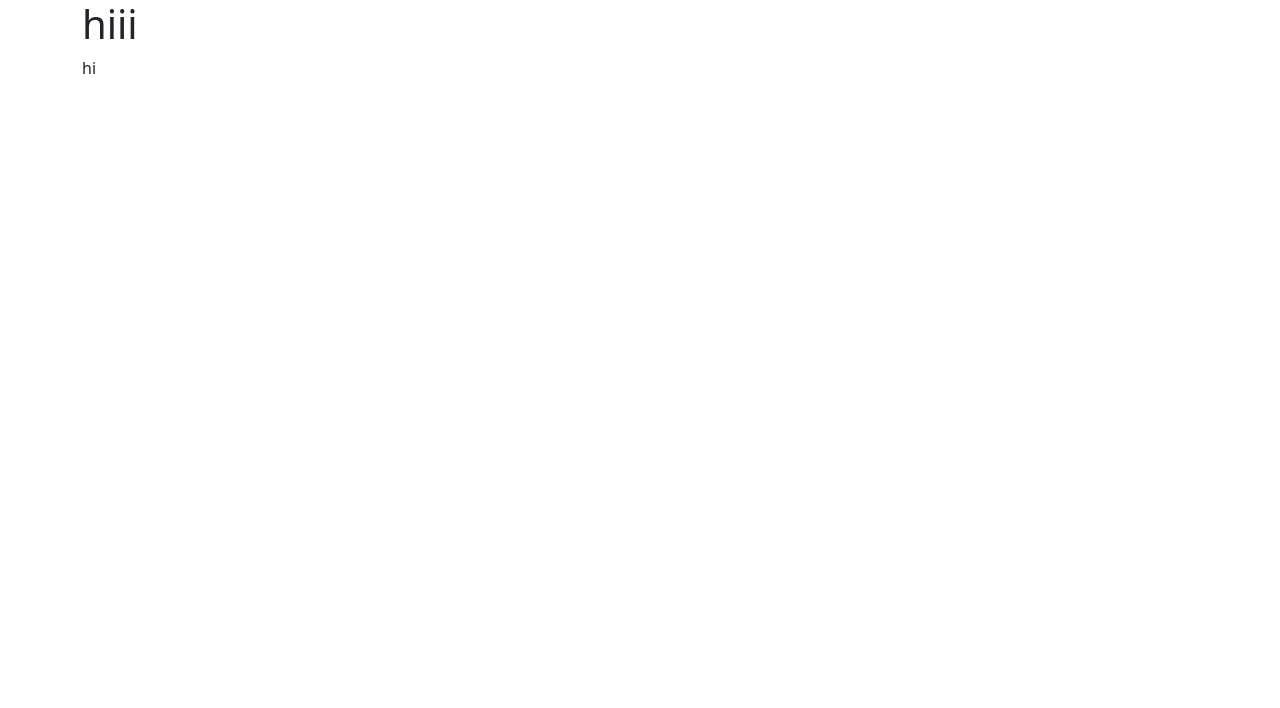
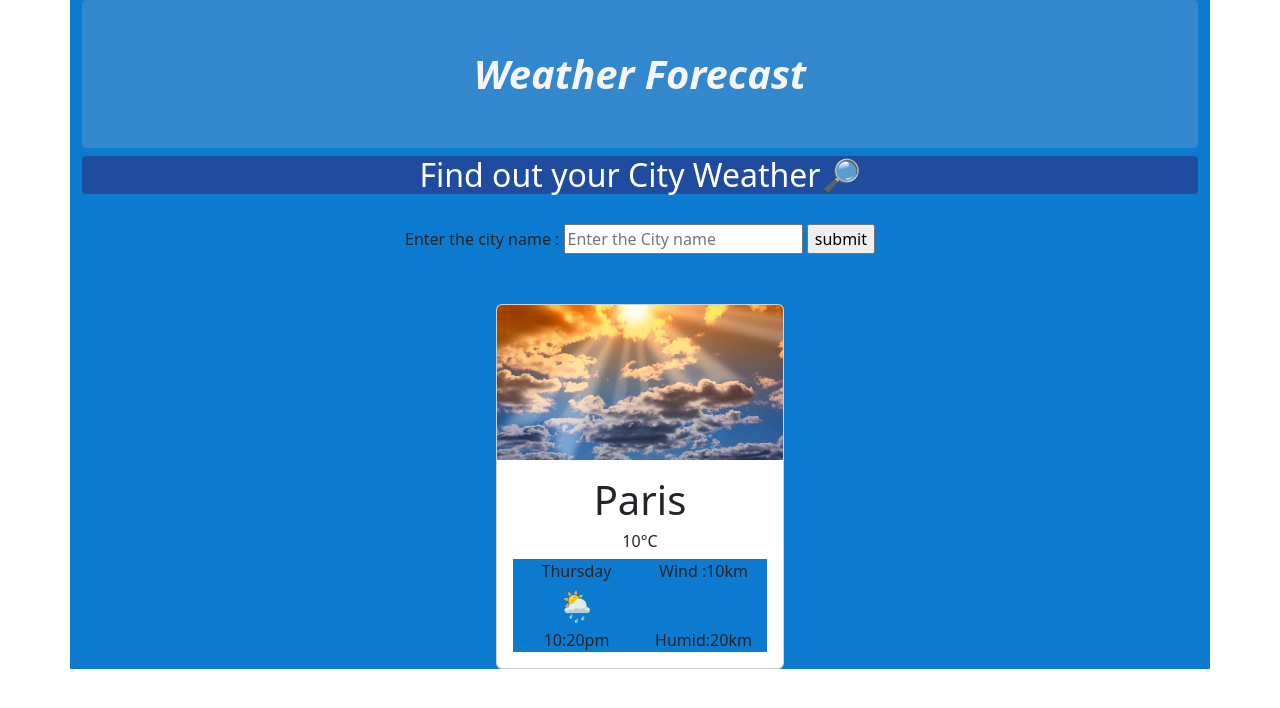
Before and after one commit to coolanjali/weather-forecast, a plain HTML site: page index.html in a window 1280 px wide. Drawn offline with nearby package versions, Linux system fonts and the light colour scheme.

Commit message:
file organising and giving attribute

```diff
--- a/index.html
+++ b/index.html
@@ -1,21 +1,53 @@
 <!DOCTYPE html>
 <html lang="en">
+
 <head>
   <meta charset="UTF-8">
   <meta http-equiv="X-UA-Compatible" content="IE=edge">
   <meta name="viewport" content="width=device-width, initial-scale=1.0">
   <title>weather</title>
-<a rel="stylesheet" href="src/week8.css"></a>
+  <script src="https://unpkg.com/axios/dist/axios.min.js"></script>
+
+  <link rel="stylesheet" href="src/week8.css" />
   <link href="https://cdn.jsdelivr.net/npm/bootstrap@5.2.0/dist/css/bootstrap.min.css" rel="stylesheet"
     integrity="sha384-gH2yIJqKdNHPEq0n4Mqa/HGKIhSkIHeL5AyhkYV8i59U5AR6csBvApHHNl/vI1Bx" crossorigin="anonymous">
 
 </head>
+
 <body>
   <div class="container">
     <h1>
-    hiii
-   </h1> hi
+      <em><strong>Weather Forecast</strong></em>
+    </h1>
+    <h2>
+      Find out your City Weather🔎
+    </h2>
+    <form>
+      <label>Enter the city name : </label>
+      <input type="text" placeholder="Enter the City name" id="name">
+      <input type="submit" value="submit" id="submit">
+    </form>
+    <div class="card" style="width: 18rem;">
+      <img src="./flood.jpg" class="card-img-top" alt="400">
+      <div class="card-body">
+        <h5 class="card-title" id="paris">Paris</h5>
+        <h6 id="temperature">10<span id="celsius">°C</span></h6>
+        <div class="container text-center">
+          <div class="row row-cols-2">
+            <div class="col" id="day">Thursday<span id="image">🌦️</span></div>
+            <div class="col">Wind :<span id="wind">10km</span></div>
+            <div class="col">10:<span>20</span><span id="pm">pm</span></div>
+
+            <div class="col">Humid:<span id="humidity">20km</span></div>
+          </div>
+        </div>
+      </div>
+
+
+    </div>
+  </div>
   <script src="src/week8.js"></script>
-</div>
+
 </body>
+
 </html>
--- a/src/week8.css
+++ b/src/week8.css
@@ -1,7 +1,46 @@
-body{
-    color: aqua;
+.body {
+    background-color: red;
 }
-.h1{
-    background-color: aquamarine;
-    color: aqua;
+
+h1 {
+    background-color: rgb(50, 135, 205);
+    color: whitesmoke;
+    text-align: center;
+    display: block;
+    margin: auto;
+    padding: 50px;
+    border-radius: 4px;
 }
+
+h2 {
+    text-align: center;
+    background-color: rgb(31, 76, 159);
+    color: white;
+    border-radius: 4px;
+}
+
+form {
+    text-align: center;
+    margin-top: 30px;
+}
+
+#paris {
+    font-size: 40px;
+}
+
+.card {
+    text-align: center;
+    display: block;
+    margin: auto;
+    margin-top: 50px;
+    padding: -2px;
+    background-color: rgb(0, 55, 255);
+}
+
+#image {
+    font-size: 30px;
+}
+
+.container {
+    background-color: rgb(11, 122, 207);
+}
--- a/src/week8.js
+++ b/src/week8.js
@@ -1 +1,14 @@
-alert("hello");
+
+function showWeather(response){
+    let temperature=document.querySelector("#temperature");
+    temperature.innerHTML=Math.round(response.data.main.temp);
+    let city=document.querySelector("#paris").value;
+}
+let apiKey="955ec84f44a61d66fe31b6cb729c8059";
+let url=`https://api.openweathermap.org/data/2.5/weather?q=${city}&appid=${apiKey}&units=metric`;
+function clickMe(event){
+
+    axios.get(url).then("showWeather");
+}
+let form =document.querySelector("#form");
+form.addEventListener("submit",clickMe);
```
Also changed, not shown: flood.jpg (added). Lines whose indentation alone changed are shown as unchanged.
